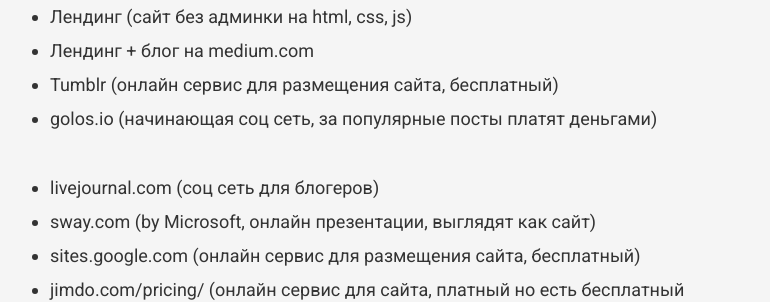
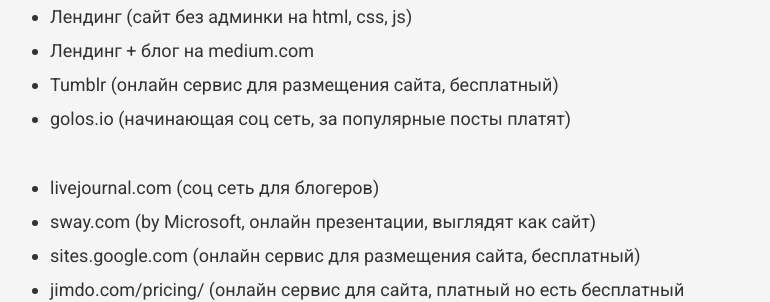
Before and after one commit to VadymVolos/vadymvolos.github.io, a Jekyll site: the page built from _posts/digital-marketing/2017-02-07-varianty-na-chem-sdelat-sayt.md, in a window 1280 px wide and 900 px high, scrolled down 889 px. Shown: the part 152-454 px from the top of the window, without its empty margins (250-1020 px from the left). Built offline with Jekyll 4.4.1, drawn with Linux system fonts in a browser that asks for light colours; nearby versions of some CDN libraries; comment, search, counter and statistics services are not loaded.

Commit message:
Update 2017-02-07-varianty-na-chem-sdelat-sayt.md

```diff
--- a/_posts/digital-marketing/2017-02-07-varianty-na-chem-sdelat-sayt.md
+++ b/_posts/digital-marketing/2017-02-07-varianty-na-chem-sdelat-sayt.md
@@ -20,7 +20,7 @@
     <li>Лендинг (сайт без админки на html, css, js)</li>
     <li>Лендинг + блог на medium.com</li>
     <li>Tumblr (онлайн сервис для размещения сайта, бесплатный)</li>
-    <li>golos.io (начинающая соц сеть, за популярные посты платят деньгами)</li>
+    <li>golos.io (начинающая соц сеть, за популярные посты платят)</li>
     <li>livejournal.com (соц сеть для блогеров)</li>
     <li>sway.com (by Microsoft, онлайн презентации, выглядят как сайт)</li>
     <li>sites.google.com (онлайн сервис для размещения сайта, бесплатный)</li>
```
